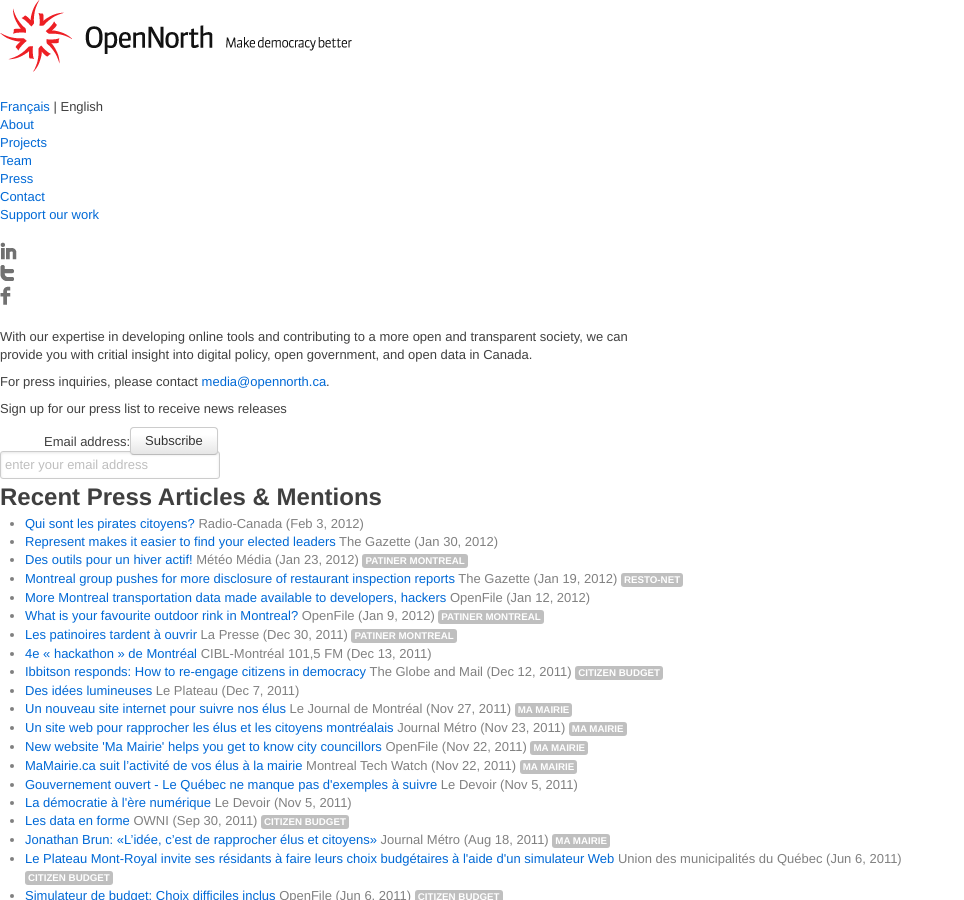
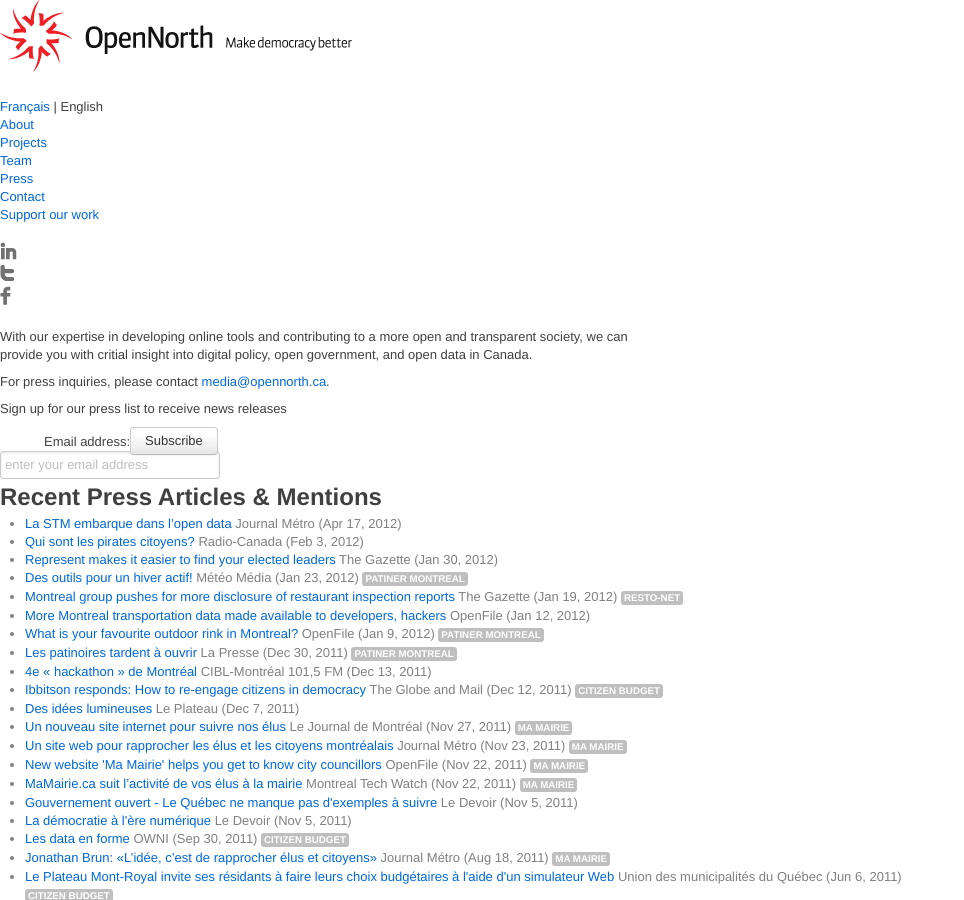
Before and after one commit to opennorth/wiki, a Jekyll site: the page built from en/press.html, in a window 1280 px wide and 900 px high. Shown: the whole window, without its empty margins (0-964 px from the left). Built offline with Jekyll 4.4.1, drawn with Linux system fonts in a browser that asks for light colours; Markdown is read by kramdown in place of the engine named in the settings.

Commit message:
add press stories

```diff
--- a/en/press.html
+++ b/en/press.html
@@ -25,6 +25,8 @@
           <h2>Recent Press Articles &amp; Mentions</h2>
 
           <ul>
+{% comment %}<li><a href="http://sunlightfoundation.com/blog/2012/04/20/guess-whos-coming-to-tcamp12-the-michael-mulley-edition/">Guess Who's Coming to TCamp12: The Michael Mulley Edition</a> Sunlight Foundation (Apr 20, 2012)</li>{% endcomment %}
+            <li><a href="http://journalmetro.com/actualites/montreal/58483/la-stm-embarque-dans-lopen-data/">La STM embarque dans l’open data</a> Journal Métro (Apr 17, 2012)</li>
 {% comment %}<li><a href="http://nextmontreal.com/michael-mulley/">Get to Know: Michael Mulley – Software Developer, Open Data Hacker and Political Enthusiast</a> NextMontreal (Feb 13, 2012)</li>{% endcomment %}
             <li><a href="http://www.radio-canada.ca/emissions/lapres-midi_porte_conseil/2011-2012/chronique.asp?idChronique=199456">Qui sont les pirates citoyens?</a> Radio-Canada (Feb 3, 2012)</li>
             <li><a href="http://blogs.montrealgazette.com/2012/01/30/represent-makes-it-easier-to-find-your-elected-leaders/">Represent makes it easier to find your elected leaders</a> The Gazette (Jan 30, 2012)</li>
--- a/fr/equipe.html
+++ b/fr/equipe.html
@@ -12,7 +12,7 @@
     <img src="/img/blank.gif" alt="LinkedIn">
   </a>
 </h2>
-<p>James McKinney est le responsable technique à Nord Ouvert et créé des outils interactifs depuis 2003. Avant d’assumer la direction de Nord Ouvert, il a été l’un des premiers collaborateurs à Montréal Ouvert, une initiative citoyenne visant à promouvoir le libre accès à l’information civique, notamment en ce qui a trait au développement des applications <a href="http://resto-net.ca/">Resto-Net</a> et <a href="http://patinermontreal.ca/">Patiner Montréal</a>. Il est depuis devenu une voix active pour la transparence gouvernementale au Canada ainsi que dans les communautés de données ouvertes.</p>
+<p>James McKinney est le responsable technique à Nord Ouvert et crée des outils interactifs depuis 2003. Avant d’assumer la direction de Nord Ouvert, il a été l’un des premiers collaborateurs à Montréal Ouvert, une initiative citoyenne visant à promouvoir le libre accès à l’information civique, notamment en ce qui a trait au développement des applications <a href="http://resto-net.ca/">Resto-Net</a> et <a href="http://patinermontreal.ca/">Patiner Montréal</a>. Il est depuis devenu une voix active pour la transparence gouvernementale au Canada ainsi que dans les communautés de données ouvertes.</p>
 <p>James croit en l’utilisation de la technologie pour promouvoir un gouvernement plus transparent, une plus grande implication citoyenne sur le web et une démocratie participative. Il est un collaborateur fréquent à différents projets gouvernementaux et corporatifs sur la transparence, notamment <a href="http://opencorporates.com/">OpenCorporates</a> et <a href="http://www.alaveteli.org/">Alaveteli</a>,  et d’« open-source » comme Drupal. Avant de fonder Nord Ouvert, il a créé de nombreux sites pour des clients tels que le « National Institutes of Health », Juste pour rire ainsi que le centre de santé de l’Université McGill. Il a également fait des présentations sur la gouvernance ouverte et sur différents sujets techniques à Drupalcon, Hacks/Hackers et Pecha Kucha.</p>
 
 <h2>
--- a/fr/media.html
+++ b/fr/media.html
@@ -25,6 +25,8 @@
           <h2>Articles de presse récents</h2>
 
           <ul>
+{% comment %}<li><a href="http://sunlightfoundation.com/blog/2012/04/20/guess-whos-coming-to-tcamp12-the-michael-mulley-edition/">Guess Who's Coming to TCamp12: The Michael Mulley Edition</a> Sunlight Foundation (20 avr. 2012)</li>{% endcomment %}
+            <li><a href="http://journalmetro.com/actualites/montreal/58483/la-stm-embarque-dans-lopen-data/">La STM embarque dans l’open data</a> Journal Métro (17 avr. 2012)</li>
             <li><a href="http://www.radio-canada.ca/emissions/lapres-midi_porte_conseil/2011-2012/chronique.asp?idChronique=199456">Qui sont les pirates citoyens?</a> Radio-Canada (3 fév. 2012)</li>
             <li><a href="http://blogs.montrealgazette.com/2012/01/30/represent-makes-it-easier-to-find-your-elected-leaders/">Represent makes it easier to find your elected leaders</a> The Gazette (30 jan. 2012)</li>
             <li><a href="http://www.meteomedia.com/news/storm_watch_stories3&stormfile=des_outils_pour_un_hiver_act_190112">Des outils pour un hiver actif!</a> Météo Média (23 jan. 2012) <span class="label patinermontreal">Patiner Montréal</span></li>
```
